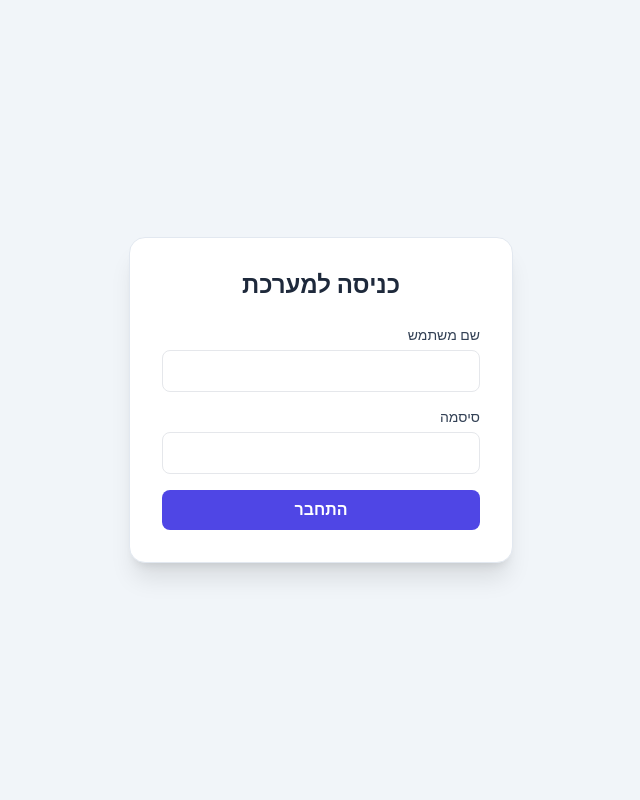
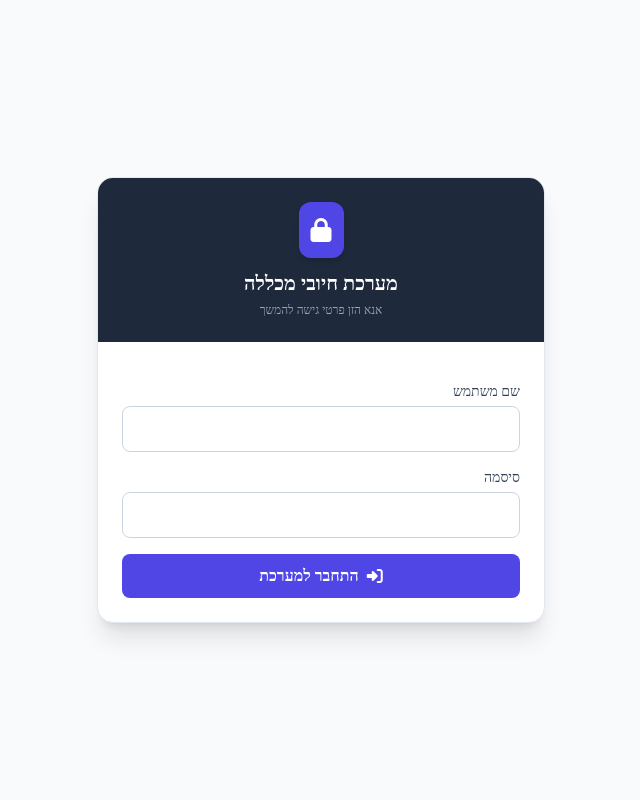
Before and after one commit to mv89-heb/smart_pricing, a Flask app: page / in a window 1280 px wide. Shown: the whole page, without its empty margins (319-959 px from the left). Run offline with Flask 3, Linux system fonts and the light colour scheme; some libraries are stand-ins or nearby versions.

Commit message:
Update login.html

```diff
--- a/templates/login.html
+++ b/templates/login.html
@@ -4,44 +4,67 @@
     <meta charset="UTF-8">
     <meta name="viewport" content="width=device-width, initial-scale=1.0">
     <title>התחברות למערכת</title>
+    <link href="https://fonts.googleapis.com/css2?family=Heebo:wght@400;500;700&display=swap" rel="stylesheet">
     <script src="https://cdn.tailwindcss.com"></script>
-    <link href="https://fonts.googleapis.com/css2?family=Heebo:wght@400;700&display=swap" rel="stylesheet">
-    <style>body { font-family: 'Heebo', sans-serif; }</style>
+    <link rel="stylesheet" href="https://cdnjs.cloudflare.com/ajax/libs/font-awesome/6.4.0/css/all.min.css">
 </head>
-<body class="bg-slate-100 min-h-screen flex items-center justify-center">
+<body class="bg-slate-50 font-['Heebo'] min-h-screen flex items-center justify-center p-4">
 
-    <div class="bg-white p-8 rounded-2xl shadow-xl w-full max-w-sm border border-slate-200">
-        <h2 class="text-2xl font-bold text-center text-slate-800 mb-6">כניסה למערכת</h2>
+    <div class="bg-white rounded-2xl shadow-xl border border-slate-200 w-full max-w-md overflow-hidden">
+        <div class="bg-slate-800 p-6 text-center text-white">
+            <div class="inline-flex bg-indigo-600 p-3 rounded-xl shadow-md mb-3">
+                <i class="fa-solid fa-lock text-2xl"></i>
+            </div>
+            <h1 class="text-xl font-bold">מערכת חיובי מכללה</h1>
+            <p class="text-xs text-slate-400 mt-1">אנא הזן פרטי גישה להמשך</p>
+        </div>
 
-        <form id="login-form" class="space-y-4">
+        <form id="login-form" class="p-6 space-y-4">
+            <div id="error-msg" class="hidden bg-red-50 border border-red-200 text-red-600 text-sm p-3 rounded-lg font-medium text-center"></div>
+
             <div>
-                <label class="block text-sm font-medium text-slate-700">שם משתמש</label>
-                <input type="text" id="username" required class="w-full mt-1 p-2 border rounded-lg outline-none focus:ring-2 focus:ring-indigo-500">
+                <label class="block text-sm font-medium text-slate-700 mb-1">שם משתמש</label>
+                <input type="text" id="username" required class="w-full px-3 py-2.5 border border-slate-300 rounded-lg outline-none focus:ring-2 focus:ring-indigo-500">
             </div>
+
             <div>
-                <label class="block text-sm font-medium text-slate-700">סיסמה</label>
-                <input type="password" id="password" required class="w-full mt-1 p-2 border rounded-lg outline-none focus:ring-2 focus:ring-indigo-500">
+                <label class="block text-sm font-medium text-slate-700 mb-1">סיסמה</label>
+                <input type="password" id="password" required class="w-full px-3 py-2.5 border border-slate-300 rounded-lg outline-none focus:ring-2 focus:ring-indigo-500">
             </div>
-            <button type="submit" class="w-full bg-indigo-600 text-white py-2 rounded-lg font-bold hover:bg-indigo-700 transition">התחבר</button>
+
+            <button type="submit" class="w-full bg-indigo-600 hover:bg-indigo-700 text-white font-bold py-2.5 rounded-lg transition-colors flex justify-center items-center gap-2">
+                <i class="fa-solid fa-right-to-bracket"></i>
+                התחבר למערכת
+            </button>
         </form>
-        <p id="error" class="mt-4 text-center text-red-500 text-sm hidden">פרטי התחברות שגויים</p>
     </div>
 
     <script>
         document.getElementById('login-form').addEventListener('submit', async (e) => {
             e.preventDefault();
+            const errorMsg = document.getElementById('error-msg');
+            errorMsg.classList.add('hidden');
+
+            const username = document.getElementById('username').value;
+            const password = document.getElementById('password').value;
+
+            try {
                 const res = await fetch('/login', {
                     method: 'POST',
                     headers: {'Content-Type': 'application/json'},
-                body: JSON.stringify({
-                    username: document.getElementById('username').value,
-                    password: document.getElementById('password').value
-                })
+                    body: JSON.stringify({ username, password })
                 });
-            if (res.ok) {
+
+                const data = await res.json();
+                if (res.ok && data.success) {
                     window.location.reload();
                 } else {
-                document.getElementById('error').classList.remove('hidden');
+                    errorMsg.textContent = data.message || 'שגיאה בהתחברות';
+                    errorMsg.classList.remove('hidden');
+                }
+            } catch (err) {
+                errorMsg.textContent = 'אירעה שגיאת תקשורת עם השרת';
+                errorMsg.classList.remove('hidden');
             }
         });
     </script>
```
Lines whose indentation alone changed are shown as unchanged.
